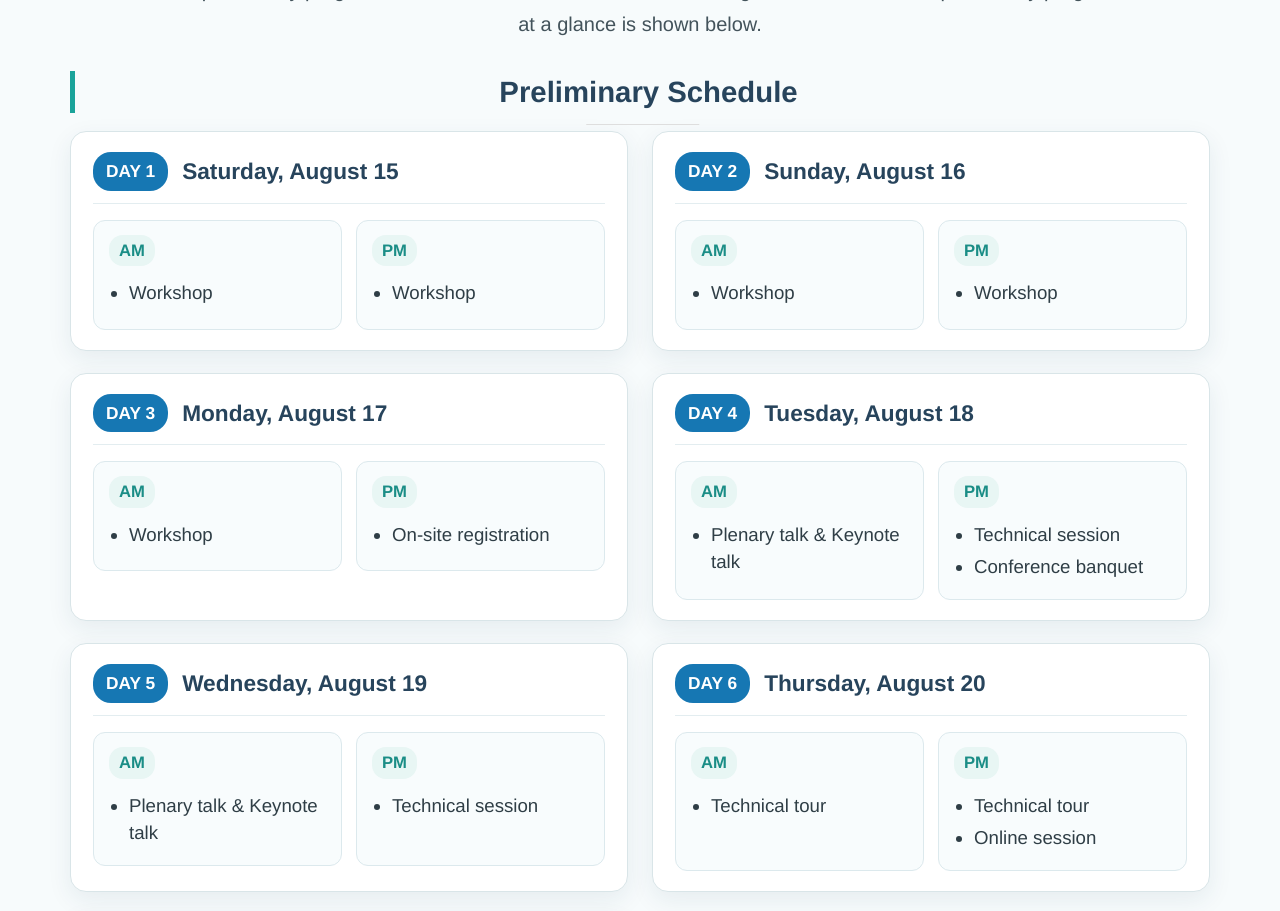
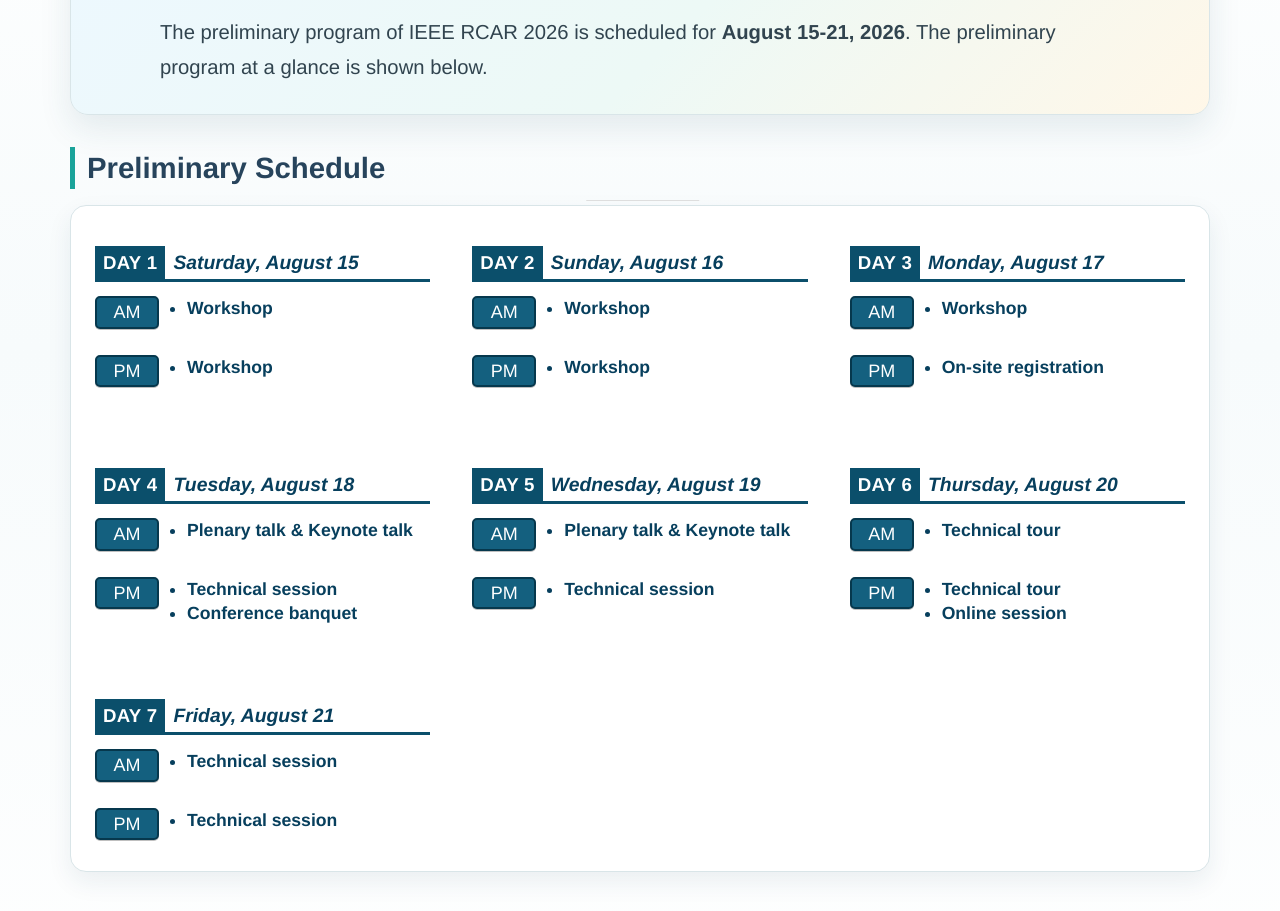
Before and after one commit to xiancaigua/rcar2026, a plain HTML site: page glance.html in a window 1280 px wide. Shown: the part 294-1205 px from the top of the page. Drawn offline with Linux system fonts and the light colour scheme.

Commit message:
发行版本

```diff
--- a/glance.html
+++ b/glance.html
@@ -4,6 +4,13 @@
     <meta charset="utf-8" />
     <title>Program at a Glance - IEEE RCAR 2026</title>
     <meta name="viewport" content="width=device-width, initial-scale=1">
+    <meta property="og:title" content="IEEE RCAR 2026">
+    <meta property="og:description" content="Program information for IEEE RCAR 2026">
+    <meta property="og:type" content="website">
+    <meta http-equiv="Expires" content="0">
+    <meta http-equiv="Pragma" content="no-cache">
+    <meta http-equiv="Cache-control" content="no-cache">
+    <meta http-equiv="Cache" content="no-cache">
 
     <link href="./CSS/bootstrap.min.css" rel="stylesheet" />
     <link rel="stylesheet" href="./CSS/style.css" />
@@ -14,132 +21,28 @@
     <link rel="stylesheet" href="./CSS/swiper.min.css"/>
 
     <style>
-        body {
-            background: #f7fbfc;
-        }
-        .program-page {
-            color: #2f3e46;
-            font-family: "Helvetica Neue", Arial, sans-serif;
-        }
-        .program-title {
-            margin: 32px 0 12px;
-            text-align: center;
-            font-size: 32pt;
-            font-weight: bold;
-            color: #27445c;
-        }
-        .program-intro {
-            max-width: 960px;
-            margin: 0 auto 28px;
-            text-align: center;
-            font-size: 15pt;
-            line-height: 1.7;
-            color: #43535b;
-        }
-        .section-title {
-            margin: 30px 0 18px;
-            padding-left: 12px;
-            border-left: 5px solid #1aa39a;
-            color: #27445c;
-            font-size: 22pt;
-            font-weight: bold;
-        }
-        .program-grid {
-            display: grid;
-            grid-template-columns: repeat(2, minmax(0, 1fr));
-            gap: 22px 24px;
-            margin-bottom: 44px;
-        }
-        .program-day {
-            background: #ffffff;
-            border: 1px solid #d9e5e8;
-            border-radius: 16px;
-            padding: 20px 22px;
-            box-shadow: 0 8px 24px rgba(30,70,90,.08);
-        }
-        .day-head {
-            display: flex;
-            align-items: center;
-            gap: 14px;
-            margin-bottom: 16px;
-            padding-bottom: 12px;
-            border-bottom: 1px solid #e3edf0;
-        }
-        .day-label {
-            padding: 7px 13px;
-            border-radius: 18px;
-            background: #1677b3;
-            color: #ffffff;
-            font-size: 13pt;
-            font-weight: bold;
-            white-space: nowrap;
-        }
-        .day-date {
-            color: #27445c;
-            font-size: 17pt;
-            font-weight: bold;
-            line-height: 1.35;
-        }
-        .periods {
-            display: grid;
-            grid-template-columns: repeat(2, minmax(0, 1fr));
-            gap: 14px;
-        }
-        .period-block {
-            background: #f8fcfd;
-            border: 1px solid #dce9ed;
-            border-radius: 12px;
-            padding: 14px 15px;
-            min-height: 110px;
-        }
-        .period-label {
-            display: inline-block;
-            margin-bottom: 8px;
-            padding: 4px 10px;
-            border-radius: 14px;
-            background: #e8f6f4;
-            color: #1a8d86;
-            font-size: 12.5pt;
-            font-weight: bold;
-        }
-        .period-block ul {
-            margin: 0;
-            padding-left: 20px;
-        }
-        .period-block li {
-            margin: 5px 0;
-            font-size: 14pt;
-            line-height: 1.45;
-        }
-        .bottom-spacer {
-            margin-top: 80px;
-            text-align: center;
-        }
-        @media(max-width: 992px) {
-            .program-grid {
-                grid-template-columns: 1fr;
-            }
-        }
-        @media(max-width: 768px) {
-            .program-title {
-                font-size: 26pt;
-            }
-            .program-intro {
-                text-align: left;
-                font-size: 14pt;
-            }
-            .section-title {
-                font-size: 19pt;
-            }
-            .periods {
-                grid-template-columns: 1fr;
-            }
-            .day-head {
-                align-items: flex-start;
-                flex-direction: column;
-                gap: 8px;
-            }
-        }
+        body { background: linear-gradient(180deg, #ffffff 0%, #f7fbfc 45%, #ffffff 100%); }
+        .page { font-family: "Helvetica Neue", Arial, sans-serif; color: #2f3e46; }
+        .hero { margin-top: 24px; border: 1px solid #d9e5e8; border-radius: 18px; padding: 28px 32px; background: linear-gradient(135deg, #edf8ff 0%, #edf9f6 55%, #fff7e8 100%); box-shadow: 0 14px 32px rgba(30,80,100,.10); text-align: left; }
+        .title { color: #27445c; margin-top: 0; font-size: 32pt; text-align: center; letter-spacing: .5px; }
+        .title:after { content: ""; display: block; width: 76px; height: 3px; margin: 12px auto 0; border-radius: 3px; background: linear-gradient(90deg,#1677b3,#1aa39a); }
+        .lead { max-width: 960px; margin: 18px auto 0; font-size: 15.2pt; line-height: 1.75; text-align: left; color: #31444f; }
+        .section-title { color: #27445c; font-size: 22pt; font-weight: bold; margin-top: 32px; margin-bottom: 16px; padding-left: 12px; border-left: 5px solid #1aa39a; text-align: left; }
+        .schedule-card { background: #ffffff; border: 1px solid #d9e5e8; border-radius: 16px; padding: 22px 24px; margin-bottom: 22px; box-shadow: 0 10px 24px rgba(30,70,90,.08); text-align: left; }
+        .program-at-glance { display: grid; grid-template-columns: repeat(3, 1fr); column-gap: 42px; row-gap: 72px; margin-top: 18px; }
+        .program-day { min-height: 150px; color: #073f5d; }
+        .program-day-header { display: flex; align-items: center; border-bottom: 3px solid #0b4f6b; margin-bottom: 14px; padding-bottom: 0; }
+        .program-day-label { display: inline-block; background: #0b4f6b; color: #ffffff; font-weight: bold; font-size: 14pt; line-height: 1.25; padding: 5px 8px; margin-right: 8px; letter-spacing: .3px; white-space: nowrap; }
+        .program-day-date { color: #073f5d; font-size: 14.5pt; font-style: italic; font-weight: bold; white-space: nowrap; }
+        .program-period { display: grid; grid-template-columns: 64px 1fr; column-gap: 10px; align-items: start; margin-top: 14px; }
+        .program-period + .program-period { margin-top: 26px; }
+        .program-period-label { display: inline-block; width: 64px; text-align: center; background: #14607f; color: #ffffff; border: 2px solid #06384d; border-radius: 5px; font-size: 13.5pt; line-height: 1.25; padding: 3px 0; box-shadow: 0 1px 0 rgba(0,0,0,.25); }
+        .program-items { margin: 0; padding-left: 18px; color: #073f5d; font-size: 13.2pt; line-height: 1.35; font-weight: 600; }
+        .program-items li { margin: 1px 0; }
+        @media(max-width:992px) { .program-at-glance { grid-template-columns: repeat(2, 1fr); column-gap: 30px; row-gap: 48px; } }
+        @media(max-width:640px) { .program-at-glance { grid-template-columns: 1fr; row-gap: 36px; } .program-day-date { font-size: 13pt; white-space: normal; } .program-items { font-size: 12.5pt; } }
+        .bottom-spacer { margin-top: 100px; text-align: center; }
+        @media(max-width:768px) { .title { font-size: 26pt; } .lead { font-size: 14pt; } .section-title { font-size: 19pt; } }
     </style>
 
     <script src="./Scripts/jquery-1.11.3.js?v=20220702"></script>
@@ -202,151 +105,148 @@
     </div>
 </nav>
 
-<div class="container program-page">
-    <p class="program-title">Program at a Glance</p>
-    <p class="program-intro">
-        The preliminary program of IEEE RCAR 2026 is scheduled for August 15-21, 2026. The preliminary program at a glance is shown below.
+    <div class="container page">
+        <div class="hero">
+            <p class="title">Program at a Glance</p>
+            <p class="lead">
+                The preliminary program of IEEE RCAR 2026 is scheduled for <strong>August 15-21, 2026</strong>.
+                The preliminary program at a glance is shown below.
             </p>
+        </div>
 
         <p class="section-title">Preliminary Schedule</p>
-    <div class="program-grid">
+        <div class="schedule-card">
+            <div class="program-at-glance">
                 <div class="program-day">
-                <div class="day-head">
-                    <div class="day-label">DAY 1</div>
-                    <div class="day-date">Saturday, August 15</div>
+                    <div class="program-day-header">
+                        <span class="program-day-label">DAY 1</span>
+                        <span class="program-day-date">Saturday, August 15</span>
                     </div>
-                <div class="periods">
-                    <div class="period-block">
-                        <div class="period-label">AM</div>
-                        <ul>
+                    <div class="program-period">
+                        <span class="program-period-label">AM</span>
+                        <ul class="program-items">
                             <li>Workshop</li>
                         </ul>
                     </div>
-                    <div class="period-block">
-                        <div class="period-label">PM</div>
-                        <ul>
+                    <div class="program-period">
+                        <span class="program-period-label">PM</span>
+                        <ul class="program-items">
                             <li>Workshop</li>
                         </ul>
                     </div>
                 </div>
+
+                <div class="program-day">
+                    <div class="program-day-header">
+                        <span class="program-day-label">DAY 2</span>
+                        <span class="program-day-date">Sunday, August 16</span>
                     </div>
-            <div class="program-day">
-                <div class="day-head">
-                    <div class="day-label">DAY 2</div>
-                    <div class="day-date">Sunday, August 16</div>
-                </div>
-                <div class="periods">
-                    <div class="period-block">
-                        <div class="period-label">AM</div>
-                        <ul>
+                    <div class="program-period">
+                        <span class="program-period-label">AM</span>
+                        <ul class="program-items">
                             <li>Workshop</li>
                         </ul>
                     </div>
-                    <div class="period-block">
-                        <div class="period-label">PM</div>
-                        <ul>
+                    <div class="program-period">
+                        <span class="program-period-label">PM</span>
+                        <ul class="program-items">
                             <li>Workshop</li>
                         </ul>
                     </div>
                 </div>
+
+                <div class="program-day">
+                    <div class="program-day-header">
+                        <span class="program-day-label">DAY 3</span>
+                        <span class="program-day-date">Monday, August 17</span>
                     </div>
-            <div class="program-day">
-                <div class="day-head">
-                    <div class="day-label">DAY 3</div>
-                    <div class="day-date">Monday, August 17</div>
-                </div>
-                <div class="periods">
-                    <div class="period-block">
-                        <div class="period-label">AM</div>
-                        <ul>
+                    <div class="program-period">
+                        <span class="program-period-label">AM</span>
+                        <ul class="program-items">
                             <li>Workshop</li>
                         </ul>
                     </div>
-                    <div class="period-block">
-                        <div class="period-label">PM</div>
-                        <ul>
+                    <div class="program-period">
+                        <span class="program-period-label">PM</span>
+                        <ul class="program-items">
                             <li>On-site registration</li>
                         </ul>
                     </div>
                 </div>
+
+                <div class="program-day">
+                    <div class="program-day-header">
+                        <span class="program-day-label">DAY 4</span>
+                        <span class="program-day-date">Tuesday, August 18</span>
                     </div>
-            <div class="program-day">
-                <div class="day-head">
-                    <div class="day-label">DAY 4</div>
-                    <div class="day-date">Tuesday, August 18</div>
-                </div>
-                <div class="periods">
-                    <div class="period-block">
-                        <div class="period-label">AM</div>
-                        <ul>
-                            <li>Plenary talk & Keynote talk</li>
+                    <div class="program-period">
+                        <span class="program-period-label">AM</span>
+                        <ul class="program-items">
+                            <li>Plenary talk &amp; Keynote talk</li>
                         </ul>
                     </div>
-                    <div class="period-block">
-                        <div class="period-label">PM</div>
-                        <ul>
+                    <div class="program-period">
+                        <span class="program-period-label">PM</span>
+                        <ul class="program-items">
                             <li>Technical session</li>
                             <li>Conference banquet</li>
                         </ul>
                     </div>
                 </div>
+
+                <div class="program-day">
+                    <div class="program-day-header">
+                        <span class="program-day-label">DAY 5</span>
+                        <span class="program-day-date">Wednesday, August 19</span>
                     </div>
-            <div class="program-day">
-                <div class="day-head">
-                    <div class="day-label">DAY 5</div>
-                    <div class="day-date">Wednesday, August 19</div>
-                </div>
-                <div class="periods">
-                    <div class="period-block">
-                        <div class="period-label">AM</div>
-                        <ul>
-                            <li>Plenary talk & Keynote talk</li>
+                    <div class="program-period">
+                        <span class="program-period-label">AM</span>
+                        <ul class="program-items">
+                            <li>Plenary talk &amp; Keynote talk</li>
                         </ul>
                     </div>
-                    <div class="period-block">
-                        <div class="period-label">PM</div>
-                        <ul>
+                    <div class="program-period">
+                        <span class="program-period-label">PM</span>
+                        <ul class="program-items">
                             <li>Technical session</li>
                         </ul>
                     </div>
                 </div>
+
+                <div class="program-day">
+                    <div class="program-day-header">
+                        <span class="program-day-label">DAY 6</span>
+                        <span class="program-day-date">Thursday, August 20</span>
                     </div>
-            <div class="program-day">
-                <div class="day-head">
-                    <div class="day-label">DAY 6</div>
-                    <div class="day-date">Thursday, August 20</div>
-                </div>
-                <div class="periods">
-                    <div class="period-block">
-                        <div class="period-label">AM</div>
-                        <ul>
+                    <div class="program-period">
+                        <span class="program-period-label">AM</span>
+                        <ul class="program-items">
                             <li>Technical tour</li>
                         </ul>
                     </div>
-                    <div class="period-block">
-                        <div class="period-label">PM</div>
-                        <ul>
+                    <div class="program-period">
+                        <span class="program-period-label">PM</span>
+                        <ul class="program-items">
                             <li>Technical tour</li>
                             <li>Online session</li>
                         </ul>
                     </div>
                 </div>
+
+                <div class="program-day">
+                    <div class="program-day-header">
+                        <span class="program-day-label">DAY 7</span>
+                        <span class="program-day-date">Friday, August 21</span>
                     </div>
-            <div class="program-day">
-                <div class="day-head">
-                    <div class="day-label">DAY 7</div>
-                    <div class="day-date">Friday, August 21</div>
-                </div>
-                <div class="periods">
-                    <div class="period-block">
-                        <div class="period-label">AM</div>
-                        <ul>
+                    <div class="program-period">
+                        <span class="program-period-label">AM</span>
+                        <ul class="program-items">
                             <li>Technical session</li>
                         </ul>
                     </div>
-                    <div class="period-block">
-                        <div class="period-label">PM</div>
-                        <ul>
+                    <div class="program-period">
+                        <span class="program-period-label">PM</span>
+                        <ul class="program-items">
                             <li>Technical session</li>
                         </ul>
                     </div>
@@ -356,12 +256,7 @@
     </div>
 
     <div class="container bottom-spacer">
-    <table>
-        <tr>
-            <td style="width:70%;"><img src="./Images/bottom6.png" class="img-responsive center-block" style="width:100%;" /></td>
-            <td style="width:40%;margin-left:5px;display:inline-block"><img class="img-responsive" src="./Images/rcar2026_logo.jpg" /></td>
-        </tr>
-    </table>
+        <table><tr><td style="width:70%;"><img src="./Images/bottom6.png" class="img-responsive center-block" style="width:100%;" /></td><td style="width:40%;margin-left:5px;display:inline-block"><img class="img-responsive" src="./Images/rcar2026_logo.jpg" /></td></tr></table>
     </div>
 
     <script src="./Scripts/bootstrap.min.js?v=20220702"></script>
```
Also changed, not shown: backup_overwrite_glance_exact_20260622_180820/glance.html (added, +370 -0 lines). Lines whose indentation alone changed are shown as unchanged.
